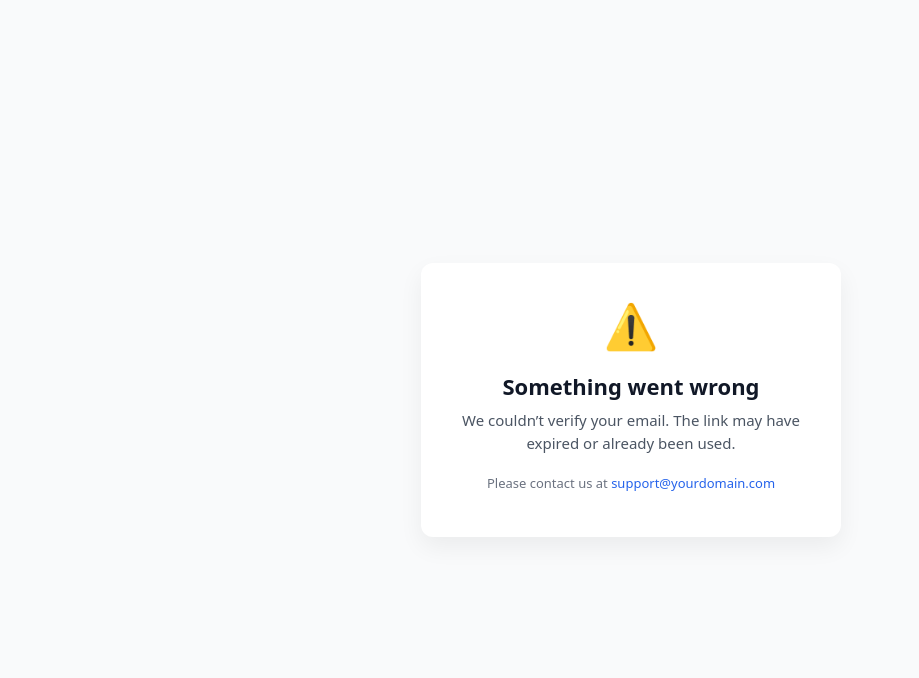
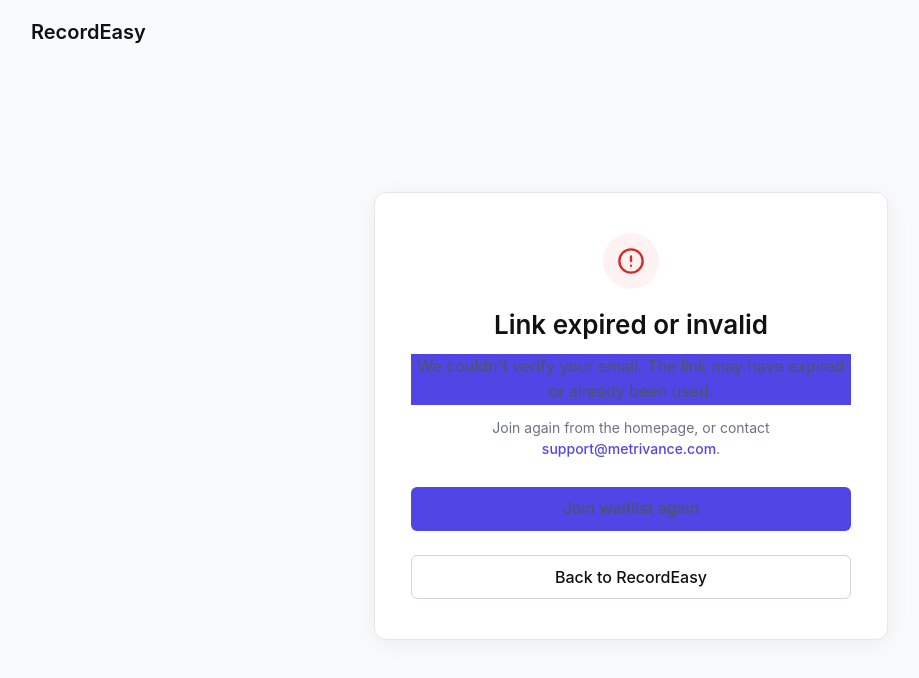
Before and after one commit to Somnath-Chakraborty-98/landing_page_record_easy, a website: page frontend/error.html in a window 1280 px wide. Shown: the whole page, without its empty margins (9-928 px from the left). Drawn offline with Linux system fonts and the light colour scheme.

Commit message:
- result page setup

```diff
--- a/frontend/css/error.css
+++ /dev/null
@@ -1,63 +0,0 @@
-/* Base reset */
-* {
-  box-sizing: border-box;
-}
-
-body {
-  margin: 0;
-  padding: 0;
-  font-family: system-ui, -apple-system, BlinkMacSystemFont,
-               "Segoe UI", Roboto, Helvetica, Arial, sans-serif;
-  background-color: #f9fafb;
-  color: #111827;
-  display: flex;
-  align-items: center;
-  justify-content: center;
-  height: 100vh;
-}
-
-/* Card container */
-.card {
-  background: #ffffff;
-  max-width: 420px;
-  width: 100%;
-  padding: 32px;
-  border-radius: 12px;
-  box-shadow: 0 10px 25px rgba(0, 0, 0, 0.06);
-  text-align: center;
-}
-
-/* Icon */
-.icon {
-  font-size: 44px;
-  margin-bottom: 16px;
-}
-
-/* Heading */
-h1 {
-  font-size: 22px;
-  margin: 0 0 8px;
-  font-weight: 600;
-}
-
-/* Text */
-.primary {
-  font-size: 15px;
-  line-height: 1.5;
-  color: #4b5563;
-  margin: 0 0 20px;
-}
-
-.note {
-  font-size: 13px;
-  color: #6b7280;
-}
-
-.note a {
-  color: #2563eb;
-  text-decoration: none;
-}
-
-.note a:hover {
-  text-decoration: underline;
-}
--- /dev/null
+++ b/frontend/css/status.css
@@ -0,0 +1,108 @@
+/* Status pages (email verified / error) — matches RecordEasy landing theme */
+
+.status-page {
+  min-height: 100vh;
+  display: flex;
+  flex-direction: column;
+}
+
+.status-page .navbar .logo {
+  color: #111;
+}
+
+.status-main {
+  flex: 1;
+  display: flex;
+  align-items: center;
+  justify-content: center;
+  padding: 48px 24px 80px;
+}
+
+.status-card {
+  background: #fff;
+  max-width: 440px;
+  width: 100%;
+  padding: 40px 36px;
+  border-radius: 12px;
+  border: 1px solid #e5e7eb;
+  box-shadow: 0 4px 24px rgba(0, 0, 0, 0.06);
+  text-align: center;
+}
+
+.status-icon {
+  width: 56px;
+  height: 56px;
+  margin: 0 auto 20px;
+  border-radius: 50%;
+  display: flex;
+  align-items: center;
+  justify-content: center;
+}
+
+.status-icon svg {
+  width: 28px;
+  height: 28px;
+}
+
+.status-card--success .status-icon {
+  background: #ecfdf5;
+  color: #059669;
+}
+
+.status-card--error .status-icon {
+  background: #fef2f2;
+  color: #dc2626;
+}
+
+.status-card h1 {
+  font-size: 26px;
+  font-weight: 600;
+  margin: 0 0 12px;
+  line-height: 1.25;
+  color: #111;
+}
+
+.status-card .primary {
+  font-size: 16px;
+  line-height: 1.6;
+  color: #4b5563;
+  margin: 0 0 12px;
+}
+
+.status-card .note {
+  font-size: 14px;
+  line-height: 1.5;
+  color: #6b7280;
+  margin: 0 0 28px;
+}
+
+.status-card .note a {
+  color: #4f46e5;
+  text-decoration: none;
+  font-weight: 500;
+}
+
+.status-card .note a:hover {
+  text-decoration: underline;
+}
+
+.status-actions {
+  display: flex;
+  flex-direction: column;
+  gap: 12px;
+  align-items: stretch;
+}
+
+.status-actions .btn {
+  width: 100%;
+}
+
+@media (max-width: 480px) {
+  .status-card {
+    padding: 32px 24px;
+  }
+
+  .status-card h1 {
+    font-size: 22px;
+  }
+}
--- a/frontend/css/verified.css
+++ /dev/null
@@ -1,54 +0,0 @@
-/* Base reset */
-* {
-  box-sizing: border-box;
-}
-
-body {
-  margin: 0;
-  padding: 0;
-  font-family: system-ui, -apple-system, BlinkMacSystemFont,
-               "Segoe UI", Roboto, Helvetica, Arial, sans-serif;
-  background-color: #f9fafb;
-  color: #111827;
-  display: flex;
-  align-items: center;
-  justify-content: center;
-  height: 100vh;
-}
-
-/* Card container */
-.card {
-  background: #ffffff;
-  max-width: 420px;
-  width: 100%;
-  padding: 32px;
-  border-radius: 12px;
-  box-shadow: 0 10px 25px rgba(0, 0, 0, 0.06);
-  text-align: center;
-}
-
-/* Icon */
-.icon {
-  font-size: 48px;
-  margin-bottom: 16px;
-}
-
-/* Headings */
-h1 {
-  font-size: 22px;
-  margin: 0 0 8px;
-  font-weight: 600;
-}
-
-/* Text */
-.primary {
-  font-size: 15px;
-  line-height: 1.5;
-  color: #4b5563;
-  margin: 0 0 24px;
-}
-
-.note {
-  font-size: 13px;
-  color: #6b7280;
-}
--- a/frontend/error.html
+++ b/frontend/error.html
@@ -2,27 +2,40 @@
 <html lang="en">
 <head>
   <meta charset="UTF-8" />
-  <meta name="viewport" content="width=device-width, initial-scale=1" />
-  <title>Something went wrong</title>
+  <meta name="viewport" content="width=device-width, initial-scale=1.0" />
+  <title>Verification Failed – RecordEasy</title>
+  <meta name="robots" content="noindex,nofollow" />
+  <link rel="stylesheet" href="/css/styles.css" />
+  <link rel="stylesheet" href="/css/status.css" />
+</head>
+<body class="status-page">
 
-  <meta name="robots" content="noindex,nofollow" />
+  <header class="navbar">
+    <a href="/" class="logo">RecordEasy</a>
+  </header>
 
-  <link rel="stylesheet" href="css/error.css" />
-</head>
+  <main class="status-main" role="main">
+    <div class="status-card status-card--error">
+      <div class="status-icon" aria-hidden="true">
+        <svg viewBox="0 0 24 24" fill="none" stroke="currentColor" stroke-width="2" stroke-linecap="round" stroke-linejoin="round">
+          <circle cx="12" cy="12" r="10"/>
+          <path d="M12 8v4M12 16h.01"/>
+        </svg>
+      </div>
+      <h1>Link expired or invalid</h1>
+      <p class="primary">
+        We couldn't verify your email. The link may have expired or already been used.
+      </p>
+      <p class="note">
+        Join again from the homepage, or contact
+        <a href="mailto:support@yourdomain.com">support@metrivance.com</a>.
+      </p>
+      <div class="status-actions">
+        <a href="/#waitlist" class="btn primary">Join waitlist again</a>
+        <a href="/" class="btn secondary">Back to RecordEasy</a>
+      </div>
+    </div>
+  </main>
 
-<body>
-  <main class="card" role="main">
-    <div class="icon">⚠️</div>
-    <h1>Something went wrong</h1>
-    <p class="primary">
-      We couldn’t verify your email. The link may have expired or already been used.
-    </p>
-    <p class="note">
-      Please contact us at
-      <a href="mailto:support@yourdomain.com">
-        support@yourdomain.com
-      </a>
-    </p>
-  </main>
 </body>
 </html>
```
Also changed, not shown: frontend/verified.html (+29 -17 lines).
